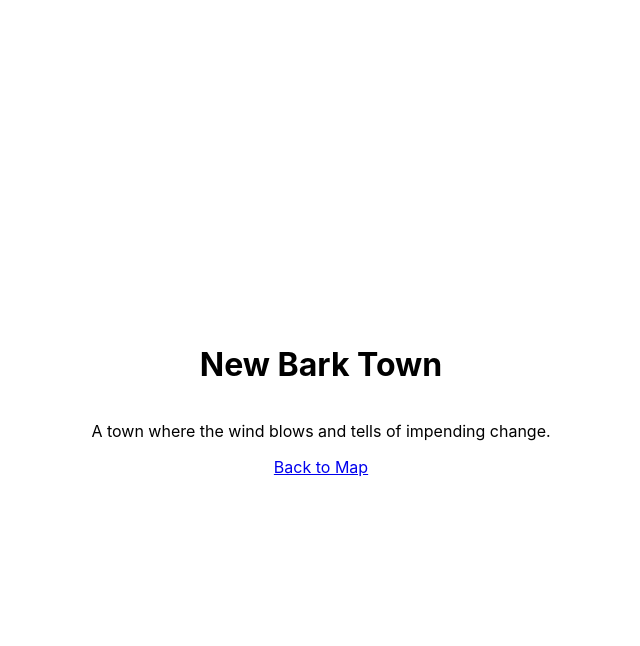
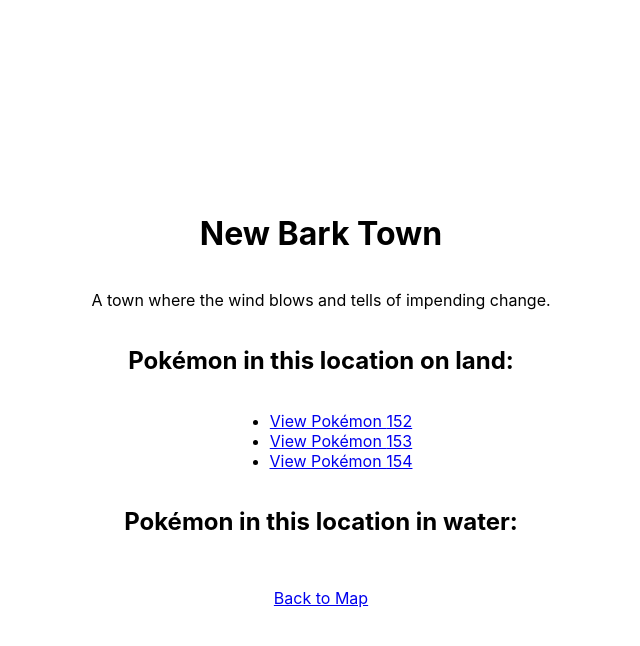
Before and after one commit to stef-timmermans/poke-router-hgss, a React (Create React App) app: page / in a window 1280 px wide. Both pictures are taken after a click on the button 587 px from the left and 519 px from the top of the page. Shown: the top 646 px of the page, without its empty margins (319-959 px from the left). Built offline with nearby package versions, Linux system fonts and the light colour scheme.

Commit message:
some of the pages work together

```diff
--- a/src/App.js
+++ b/src/App.js
@@ -1,21 +1,14 @@
-/*
-  Component: App
-  Description:
-    The main component of the app. This component is responsible
-    for rendering the map image and all buttons.
-*/
-
 import React from 'react';
 import { BrowserRouter as Router, Routes, Route} from "react-router-dom";
 import './App.css';
 import DestinationButton from './elements/DestinationButton';
 import LocationPage from './pages/LocationPage';
+import PokemonPage from './pages/PokemonPage'; // Ensure you import the PokemonPage component
 import locations from './data/locations.json';
 import pokemon from './data/pokemon.json';
 import mapImage from './images/jhoto-kanto-map.png';
 
 function App() {
-  // Define the event handlers here
   const handleHover = (id) => {
     console.log(`Hovered over location with id ${id}`);
   };
@@ -46,15 +39,18 @@
         } />
 
         {locations.map(location => {
-          const urlDashedLocationName = location.name.replace(/\s+/g, '-'); // Replace spaces with hyphens
-
+          const urlDashedLocationName = location.name.replace(/\s+/g, '-');
           return (
-            // Route the user to the location page and load the page component when they click on a location
             <Route path={`/location/${urlDashedLocationName}`} element={
-              <LocationPage location={location} />
+              <LocationPage location={location} allPokemonData={pokemon} allLocationsData={locations} />
             } />
           );
         })}
+
+        <Route path={`/pokemon/:pokemonId`} element={
+          <PokemonPage allPokemonData={pokemon} allLocationsData={locations} />
+        } />
+
       </Routes>
     </Router>
   );
--- a/src/data/locations.json
+++ b/src/data/locations.json
@@ -7,7 +7,7 @@
         "description": "A town where the wind blows and tells of impending change.",
         "pokemon": {
             "land": [
-
+                [152,153,154]
             ],
             "water": [
 
--- a/src/pages/LocationPage.js
+++ b/src/pages/LocationPage.js
@@ -10,12 +10,31 @@
 import React from 'react';
 import { Link } from 'react-router-dom';
 
-const LocationPage = ({ location }) => {
+const LocationPage = ({ location, allPokemonData }) => {
   return (
     <div className="App">
       <header className="App-header">
         <h1>{location.name}</h1>
         <p>{location.description}</p>
+
+        <h2>Pokémon in this location on land:</h2>
+        <ul>
+          {location.pokemon.land.flat().map(pokemonId => (
+            <li key={pokemonId}>
+              <Link to={`/pokemon/${pokemonId}`}>View Pokémon {pokemonId}</Link>
+            </li>
+          ))}
+        </ul>
+
+        <h2>Pokémon in this location in water:</h2>
+        <ul>
+          {location.pokemon.water.flat().map(pokemonId => (
+            <li key={pokemonId}>
+              <Link to={`/pokemon/${pokemonId}`}>View Pokémon {pokemonId}</Link>
+            </li>
+          ))}
+        </ul>
+
         <Link to="/">Back to Map</Link>
       </header>
     </div>
--- a/src/pages/PokemonPage.js
+++ b/src/pages/PokemonPage.js
@@ -0,0 +1,37 @@
+import React from 'react';
+import { useParams, Link } from 'react-router-dom'; // Also import Link for navigation
+
+const PokemonPage = ({ allPokemonData, allLocationsData }) => {
+    const { pokemonId } = useParams(); // Get pokemonId from the URL
+
+    const pokemon = allPokemonData.find(p => p.id === parseInt(pokemonId, 10));
+    if (!pokemon) return <div>Pokemon not found</div>; // Early return if pokemon not found
+
+    const getLocationNameById = (id) => {
+        const location = allLocationsData?.find(loc => loc.id === id);
+        return location?.name || 'Unknown Location';
+    };
+
+    return (
+        <div>
+            <h2>{pokemon.name}</h2>
+            <p>Type: {pokemon.types.join(', ')}</p>
+            <div>
+                Evolutions:
+                {pokemon.pokemon_line.evolutions.map(evoId => (
+                    <span key={evoId}>{getLocationNameById(evoId)}, </span>
+                ))}
+            </div>
+            <div>
+                Previous Evolutions:
+                {pokemon.pokemon_line.pre_evolutions.map(preEvoId => (
+                    <span key={preEvoId}>{getLocationNameById(preEvoId)}, </span>
+                ))}
+            </div>
+            <p>Found in locations: {pokemon.found_in.map(id => getLocationNameById(id)).join(', ')}</p>
+            <Link to="/">Back to Home</Link>
+        </div>
+    );
+};
+
+export default PokemonPage;
```
